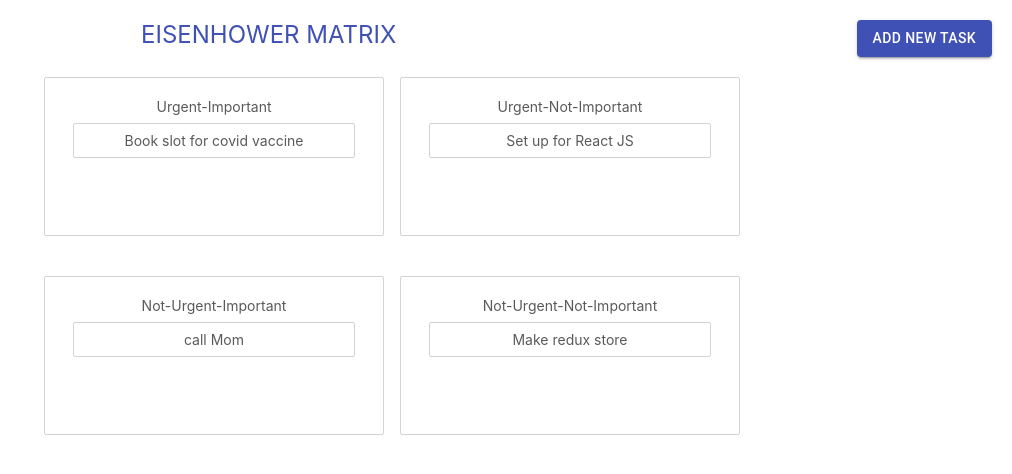
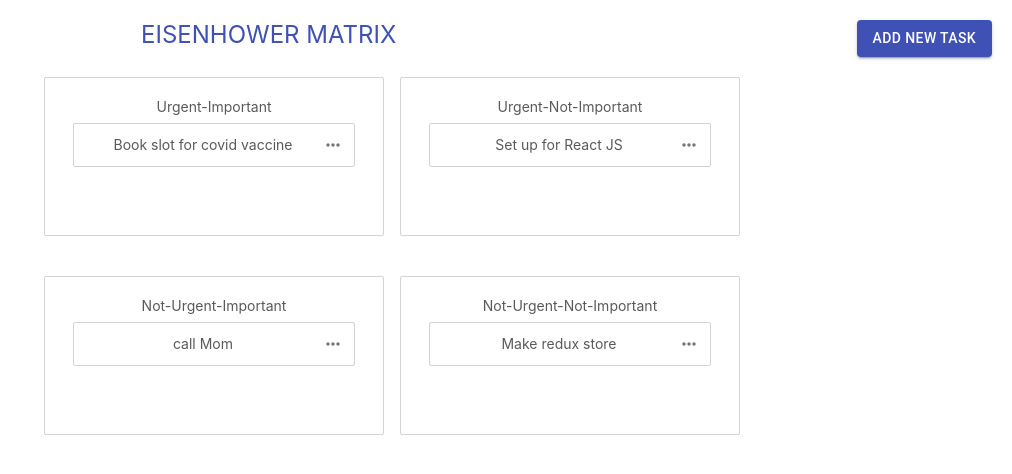
Before and after one commit to rukhsarafroz/eisenhower-matrix-app, a React (Create React App) app: page / in a window 1280 px wide. Shown: the top 474 px of the page, without its empty margins (268-1280 px from the left). Built offline with nearby package versions, Linux system fonts and the light colour scheme.

Commit message:
edit and delete functionality added to each task

```diff
--- a/src/components/Task.js
+++ b/src/components/Task.js
@@ -1,7 +1,11 @@
-import React from "react";
+import React, { Fragment, useEffect, useState } from "react";
 import { makeStyles } from "@material-ui/core/styles";
 import { Grid } from "@material-ui/core";
 import { Draggable } from "react-beautiful-dnd";
+import { useDispatch } from "react-redux";
+import { deleteTask, editTask } from "../actions/task";
+import MoreHorizMenu from "./MoreHorizMenu";
+import TaskForm from "./TaskForm";
 
 const useStyles = makeStyles(theme => ({
     container: {
@@ -15,7 +19,15 @@ const useStyles = makeStyles(theme => ({
     },
     content: {
         color: "rgba(0, 0, 0, 0.65)",
-        fontSize: "14px"
+        fontSize: "14px",
+        display: "flex",
+        justifyContent: "center",
+        marginTop: "auto",
+        marginBottom: "auto"
+    },
+    buttonGrid: {
+        display: "flex",
+        justifyContent: "flex-end",
     }
   }));
 
@@ -23,25 +35,57 @@ const useStyles = makeStyles(theme => ({
 function Task (props) {
     const classes = useStyles();
     const { task, index } = props;
+    const dispatch = useDispatch();
+    const [currentTask, setCurrentTask] = useState(task);
+    const [dialogueState, setDialogueState] = useState(false);
+
+    const handleSubmitEditedTask = (formValues) => {
+        dispatch(editTask(formValues));
+    }
+
+    useEffect(() => {
+        setCurrentTask(task);
+    }, [task])
+
+    const handleDiagloue = () => {
+        setDialogueState(true);
+    }
+
+    const handleDeleteTask = (event) => {
+        event.preventDefault();
+        dispatch(deleteTask(currentTask.id));
+    }
+
+    const menuList = [
+        { name: "Edit Task", actionHandler: handleDiagloue },
+        { name: "Delete Task", actionHandler: handleDeleteTask },
+      ]
         return (
+            <Fragment>
                 <Draggable key={task.id} isDragDisabled={false} draggableId={task.id} index={index}>
                     {
                         (provided, snapshot) => (
                             <Grid
                                 item
+                                container
                                 className={classes.container}
                                 {...provided.dragHandleProps}
                                 {...provided.draggableProps}
                                 ref={provided.innerRef}
                                 style={{backgroundColor: snapshot.isDragging? 'lightgreen' : 'white', ...provided.draggableProps.style}}
                             >
-                            <div className={classes.content}>
-                                {task.task_name}
-                            </div>
+                                <Grid item xs className={classes.content}>
+                                    {currentTask.task_name}
+                                </Grid>
+                                <Grid item xs={1} container className={classes.buttonGrid}>
+                                <MoreHorizMenu menuList={menuList} />
+                                </Grid>
                             </Grid>
                         )
                     }
                 </Draggable>
+                {dialogueState && <TaskForm viewModeType={2} dialogueState={dialogueState} setDialogueState={setDialogueState} formValues={currentTask} onSubmit={handleSubmitEditedTask}/>}
+            </Fragment>
         );
     }
 
```
Lines whose indentation alone changed are shown as unchanged.
